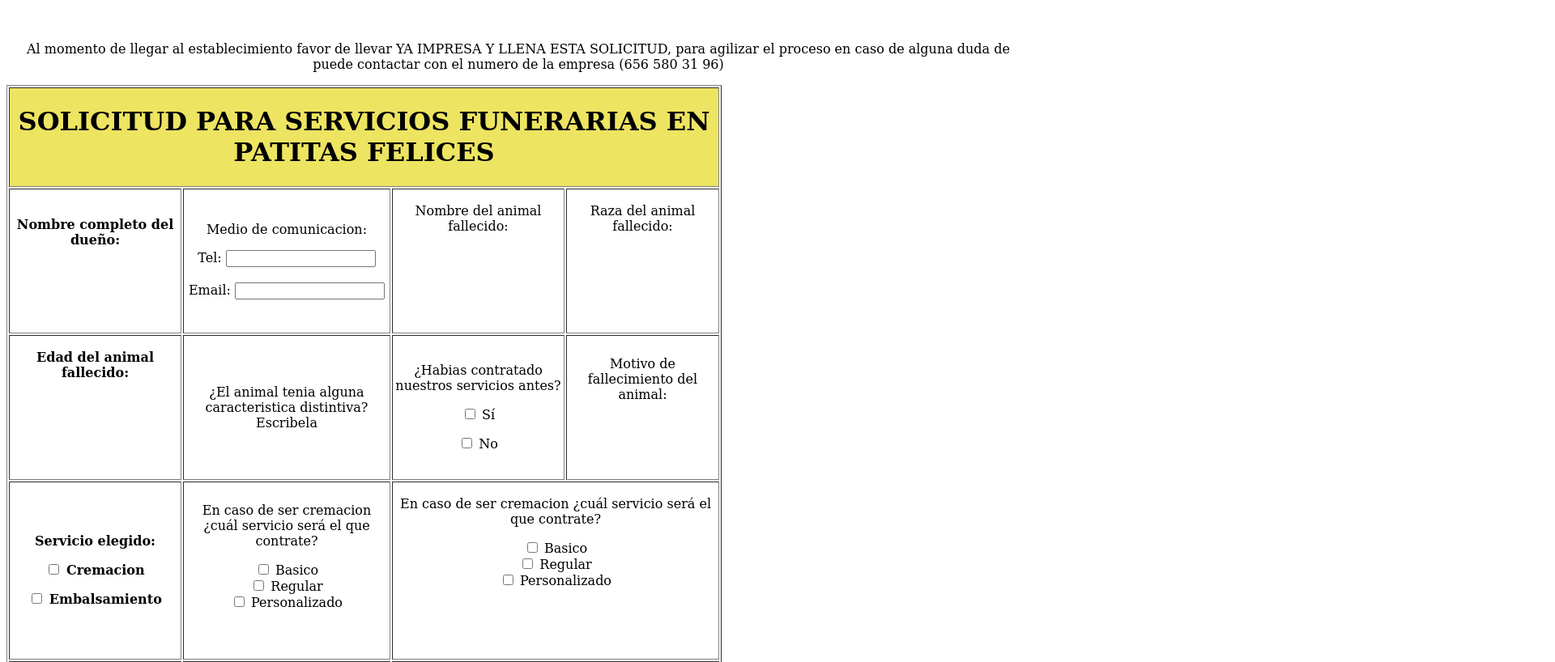
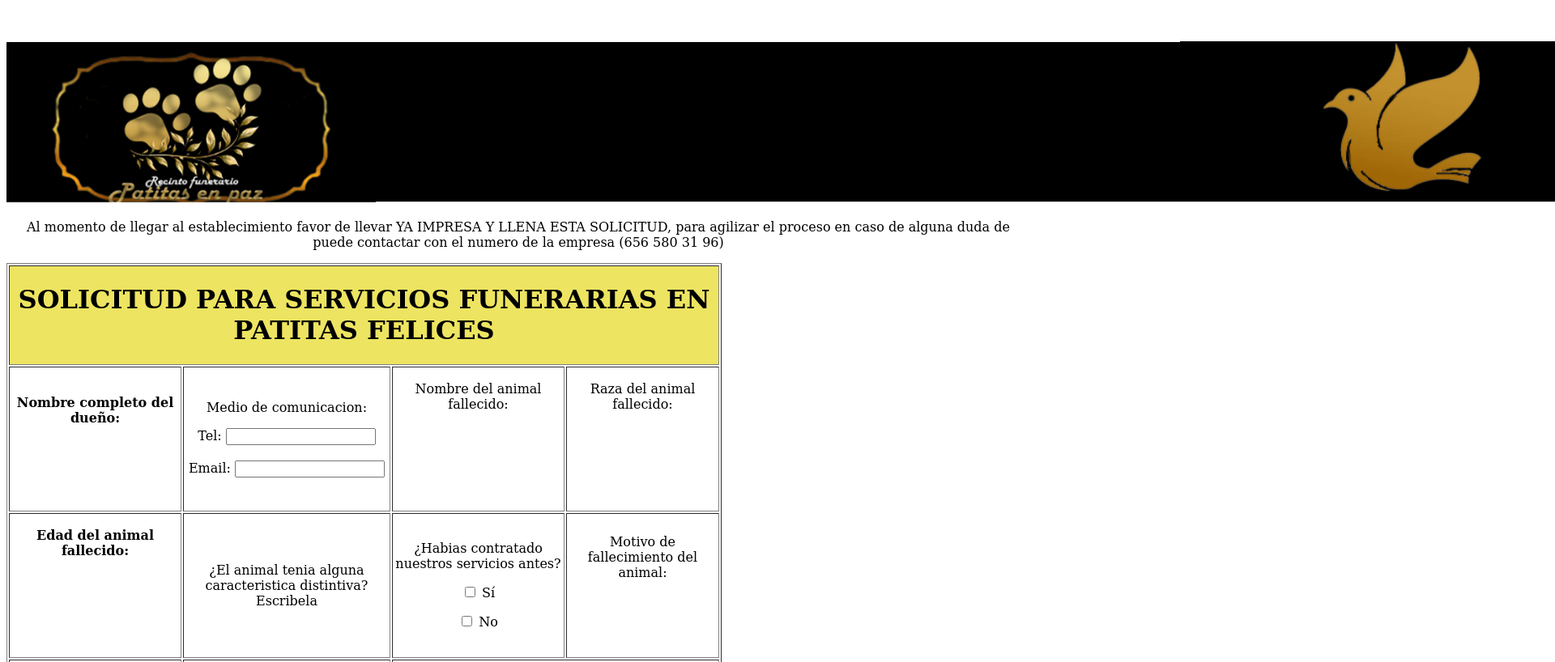
Before and after one commit to DazzlerRk800/PatitasFelices, a plain HTML site: page solicitud.html in a window 1280 px wide. Shown: the top 818 px of the page at 81% size, 1920 px wide, since content can reach past the window. Drawn offline with Linux system fonts and the light colour scheme.

Commit message:
Update solicitud.html

```diff
--- a/solicitud.html
+++ b/solicitud.html
@@ -7,6 +7,7 @@
 
 <body style="text-align: center; font-family: Constantia, 'Lucida Bright', 'DejaVu Serif', Georgia, serif;">
 <p>&nbsp;</p>
+<A HREF="index.html"><img src="Cintilla.png"width="1920" height="200" alt=""/></a>
 <p>Al momento de llegar al establecimiento favor de llevar YA IMPRESA Y LLENA ESTA SOLICITUD, para agilizar el proceso en caso de alguna duda de puede contactar con el numero de la empresa (656 580 31 96)</p>
 <table width="883" height="493" border="1">
   <tbody>
```
